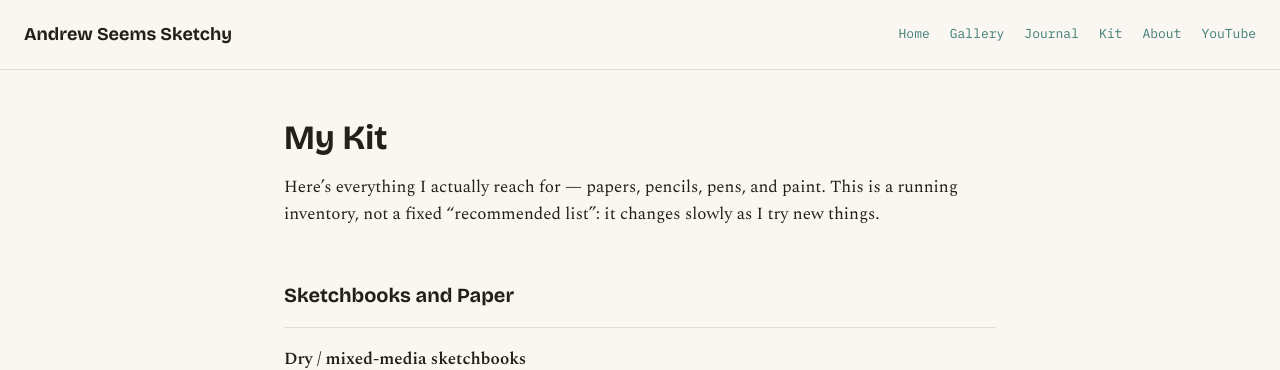
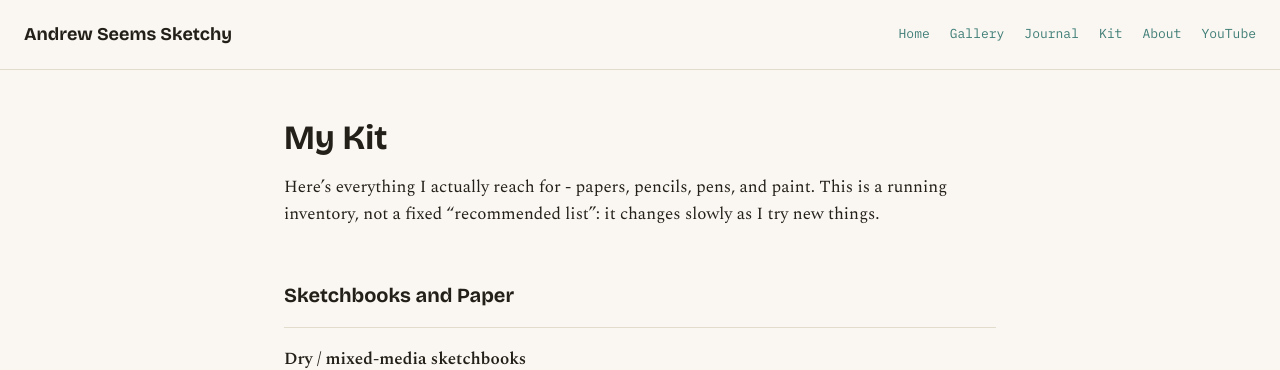
Before and after one commit to adauria/andrewseemssketchy.github.io, a Jekyll site: the page built from kit.md, in a window 1280 px wide and 900 px high. Shown: the top 370 px of the window. Built offline with Jekyll 4.4.1, drawn with Linux system fonts in a browser that asks for light colours.

```diff
--- a/kit.md
+++ b/kit.md
@@ -6,7 +6,7 @@
 
 # My Kit
 
-Here's everything I actually reach for — papers, pencils, pens, and paint. This is a running inventory, not a fixed "recommended list": it changes slowly as I try new things.
+Here's everything I actually reach for - papers, pencils, pens, and paint. This is a running inventory, not a fixed "recommended list": it changes slowly as I try new things.
 
 <!--
 Uncomment once Blick (or another) affiliate links are live on this page.
```
